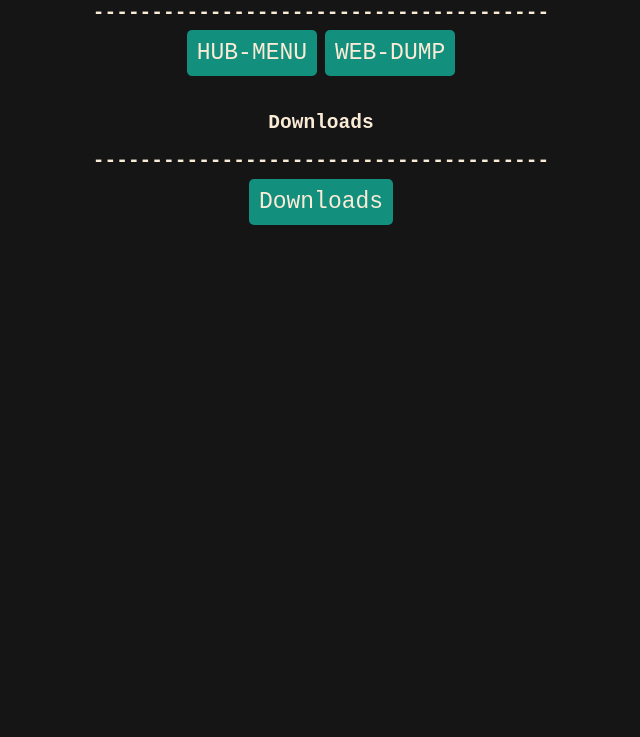
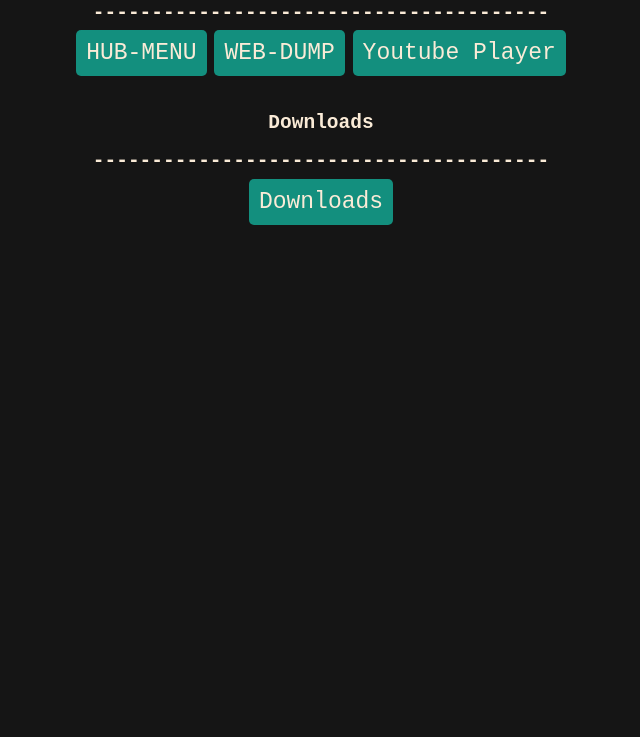
Before and after one commit to llghtdark/llghtdark.github.io, a plain HTML site: page index.html in a window 1280 px wide. Shown: the part 63-800 px from the top of the page, without its empty margins (319-959 px from the left). Drawn offline with Linux system fonts and the light colour scheme.

Commit message:
added youtube playlist

```diff
--- a/index.html
+++ b/index.html
@@ -12,6 +12,7 @@
         <h2>---------------------------------------</h2>
         <a class="project" href="https://llghtdark.github.io/hub-menu">HUB-MENU</a>
         <a class="project" href="https://web-dump.github.io">WEB-DUMP</a>
+        <a class="project" href="https://llghtdark.github.io/youtube-playlist-player">Youtube Player</a>
         <br>
         <br>
         <br>
```
